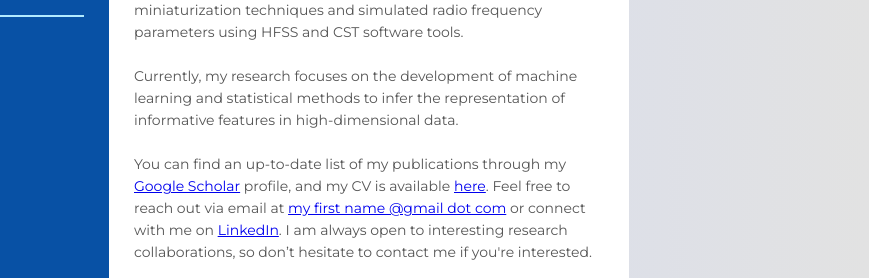
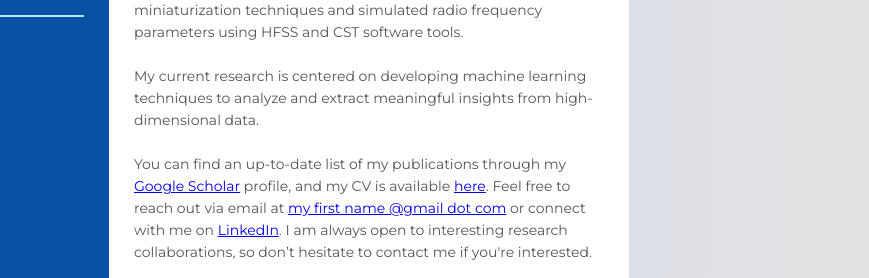
Before and after one commit to Anndischeh/Anndischeh.github.io, a plain HTML site: page index.html in a window 1280 px wide. Shown: the part 451-729 px from the top of the page, 411-1280 px from the left. Drawn offline with Linux system fonts and the light colour scheme.

Commit message:
Update index.html

```diff
--- a/index.html
+++ b/index.html
@@ -74,7 +74,7 @@
 
 <p>As part of my MS. research at the <a href="https://antennalab.ut.ac.ir/" target="_blank">Antenna Measurement Laboratory</a> at the University of Tehran, I focused on antenna miniaturization techniques and simulated radio frequency parameters using HFSS and CST software tools.</p>
 <br>
-<p>Currently, my research focuses on the development of machine learning and statistical methods to infer the representation of informative features in high-dimensional data.</p>
+<p>My current research is centered on developing machine learning techniques to analyze and extract meaningful insights from high-dimensional data.</p>
 <br>
 <p>You can find an up-to-date list of my publications through my <a href="your-google-scholar-link" target="_blank">Google Scholar</a> profile, and my CV is available <a href="your-CV-link" target="_blank">here</a>. Feel free to reach out via email at <a href="mailto:your-email">my first name @gmail dot com</a> or connect with me on <a href="your-linkedin-link" target="_blank">LinkedIn</a>. I am always open to interesting research collaborations, so don’t hesitate to contact me if you're interested.</p>
 
```
